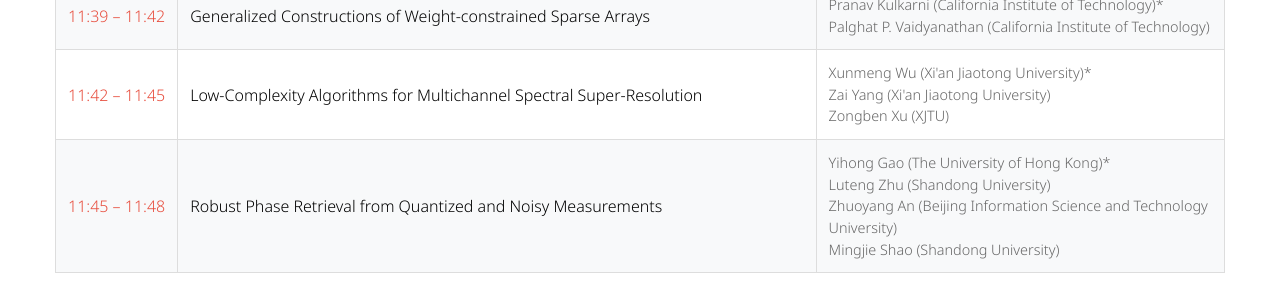
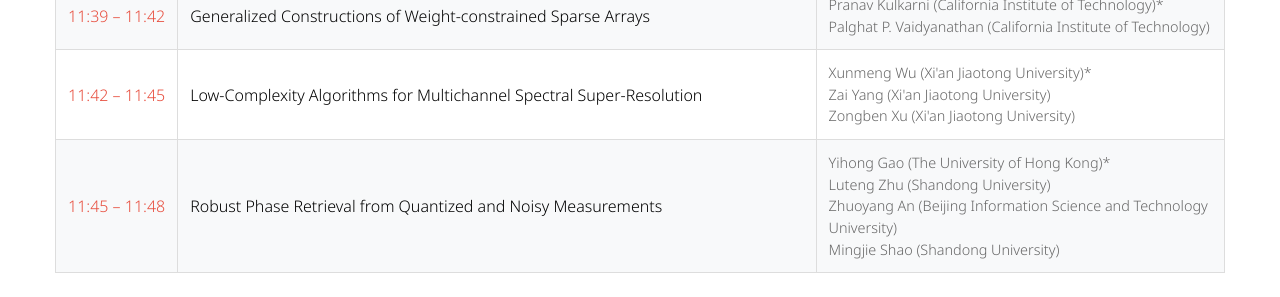
Before and after one commit to signal-process/signal-process.github.io, a Jekyll site: the page built from _pages/program.md, in a window 1280 px wide and 900 px high, scrolled down 1238 px. Shown: the part 384-681 px from the top of the window. Built offline with Jekyll 4.4.1, drawn with Linux system fonts in a browser that asks for light colours; comment, search, counter and statistics services are not loaded; a style sheet for code colours, icons or effects is not loaded.

Commit message:
Update schedule.html

```diff
--- a/_includes/schedule.html
+++ b/_includes/schedule.html
@@ -71,7 +71,7 @@
             <tr>
                 <td>11:42 – 11:45</td>
                 <td>Low-Complexity Algorithms for Multichannel Spectral Super-Resolution</td>
-                <td>Xunmeng Wu (Xi'an Jiaotong University)*<br>Zai Yang (Xi'an Jiaotong University)<br>Zongben Xu (XJTU)</td>
+                <td>Xunmeng Wu (Xi'an Jiaotong University)*<br>Zai Yang (Xi'an Jiaotong University)<br>Zongben Xu (Xi'an Jiaotong University)</td>
             </tr>
             <tr>
                 <td>11:45 – 11:48</td>
```
